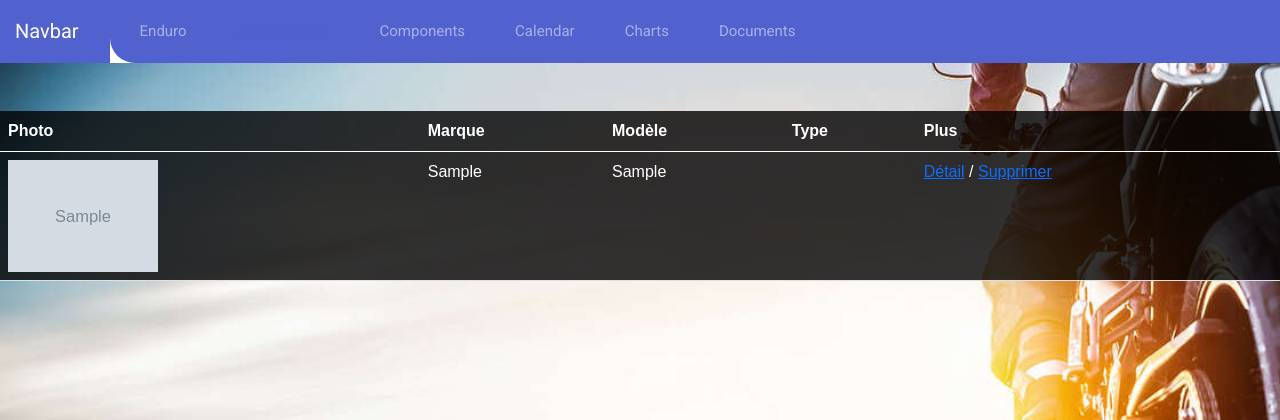
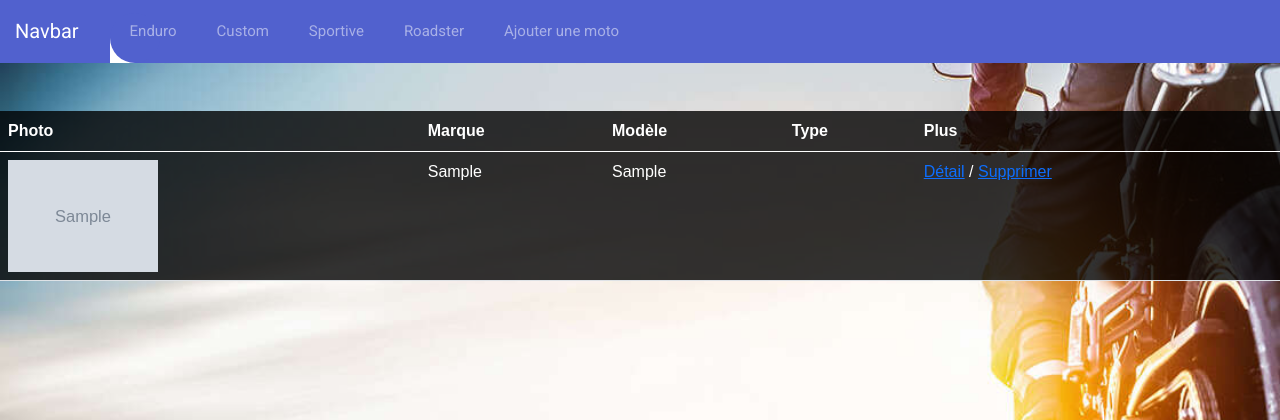
Before and after one commit to Seb-HB/exam-POO-fouvetS-bastien, a PHP site: page / in a window 1280 px wide. Shown: the top 420 px of the page. Run offline with PHP 8.4, Linux system fonts and the light colour scheme; the visitor is signed in with stand-in values (Sample User, id 1); tables that the repository leaves empty or names only in its code hold one stand-in row (values such as "Sample post"); grey boxes marked "Sample" are stand-in pictures; some libraries are stand-ins or nearby versions; some web fonts are replaced.

Commit message:
final commit

```diff
--- a/controllers/MotoController.php
+++ b/controllers/MotoController.php
@@ -23,6 +23,53 @@ class MotoController{
         require 'layouts/accueil-moto.php';
     }
 
+    function deleteOneMoto($id){
+        var_dump($id, 'ici');
+        $this->motoManager->delete($id);
+       header('Location:index.php');
+    }
+
+    function addOneMoto(){
+
+        if ($_SERVER['REQUEST_METHOD'] == 'POST'){
+            var_dump($_POST);
+            $errors=[];
+            $types=['Enduro', 'Custom', 'Sportive', 'Roadster'];
+            if (!isset($_POST['marque'])|| $_POST['marque']==''){
+                $errors[]='Champ marque invalide';
+            }
+            if (!isset($_POST['model'])|| $_POST['model']==''){
+                $errors[]='Champ modèle invalide';
+            }
+            if (!isset($_POST['description'])|| $_POST['description']==''){
+                $errors[]='Champ description invalide';
+            }
+            if (!isset($_POST['type'])|| $_POST['type']==''){
+                $errors[]='Champ marque invalide';
+            }
+            if(!in_array($_POST['type'], $types)){
+                $errors[]='Type non reconnu';
+            }
+
+            if(!isset($_POST['img'])|| $_POST['img']==''){
+                $img=null;
+            }else{
+                $img=$_POST['img'];
+            }
+
+            if (count($errors)==0){
+                $moto=new Moto ($_POST['marque'], $_POST['model'],$_POST['type'], $_POST['description'], $img);
+                $this->motoManager->insert($moto);
+                header('Location:index.php');
+            }else{
+                require 'layouts/form-add.php';
+            }
+        }else{
+            require 'layouts/form-add.php';
+        }
+
+    }
+
 }
 
 ?>
--- a/index.php
+++ b/index.php
@@ -5,12 +5,11 @@
     if (isset($_SESSION['utilisateur'])){
         $controller= new MotoController;
         if (isset($_GET['del'])){
-
+            $controller->deleteOneMoto($_GET['del']);
         }elseif (isset($_GET['detail'])){
             $controller->getDetail($_GET['detail']);
-
         }elseif (isset($_GET['add'])){
-
+            $controller->addOneMoto();
         }elseif (isset($_GET['type'])){
             $controller-> motoByType($_GET['type']);
         }else{
--- a/layouts/accueil-moto.php
+++ b/layouts/accueil-moto.php
@@ -1,9 +1,11 @@
 <?php
     require 'layouts/partials/head.php';
     require 'layouts/partials/header.php';
+    require 'layouts/partials/display-errors.php';
  ?>
+
 <div class="displayInfos">
-    <table class="table .table-striped table-hover">
+    <table class="table .table-striped">
     <thead>
         <tr>
         <th scope="col">Photo</th>
--- a/layouts/partials/head.php
+++ b/layouts/partials/head.php
@@ -4,6 +4,7 @@
     <meta charset="UTF-8">
     <meta http-equiv="X-UA-Compatible" content="IE=edge">
     <meta name="viewport" content="width=device-width, initial-scale=1.0">
+    <link rel="stylesheet" href="https://use.fontawesome.com/releases/v5.3.1/css/all.css" integrity="sha384-mzrmE5qonljUremFsqc01SB46JvROS7bZs3IO2EmfFsd15uHvIt+Y8vEf7N7fWAU" crossorigin="anonymous">
     <link rel="stylesheet" href="css/bootstrap.min.css">
     <link rel="stylesheet" href="css/style.css">
     <title>Document</title>
--- a/layouts/partials/header.php
+++ b/layouts/partials/header.php
@@ -9,32 +9,21 @@
             <ul class="navbar-nav ml-auto">
                 <div class="hori-selector"><div class="left"></div><div class="right"></div></div>
                 <li class="nav-item">
-                    <a class="nav-link" href="javascript:void(0);"><i class="fas fa-tachometer-alt"></i>Enduro</a>
-                </li>
-                <li class="nav-item active">
-                    <a class="nav-link" href="javascript:void(0);"><i class="far fa-address-book"></i>Address Book</a>
+                    <a class="nav-link" href="index.php?type=Enduro"></i>Enduro</a>
                 </li>
                 <li class="nav-item">
-                    <a class="nav-link" href="javascript:void(0);"><i class="far fa-clone"></i>Components</a>
+                    <a class="nav-link" href="index.php?type=Custom">Custom</a>
                 </li>
                 <li class="nav-item">
-                    <a class="nav-link" href="javascript:void(0);"><i class="far fa-calendar-alt"></i>Calendar</a>
+                    <a class="nav-link" href="index.php?type=Sportive">Sportive</a>
                 </li>
                 <li class="nav-item">
-                    <a class="nav-link" href="javascript:void(0);"><i class="far fa-chart-bar"></i>Charts</a>
+                    <a class="nav-link" href="index.php?type=Roadster">Roadster</a>
                 </li>
                 <li class="nav-item">
-                    <a class="nav-link" href="javascript:void(0);"><i class="far fa-copy"></i>Documents</a>
+                    <a class="nav-link" href="index.php?add=1">Ajouter une moto</a>
                 </li>
             </ul>
         </div>
     </nav>
-    <div id="displayMessages">
-        <?php
-            if (isset ($_SESSION['message'])) {
-                $txtColor=($_SESSION['message']['error'] == '0')? 'text-success': 'text-danger';
-                echo('<p'.$txtColor.'>'.$_SESSION['message']['txt'].'</p>');
-            }
-        ?>
-    </div>
 </header>
--- a/models/Moto.php
+++ b/models/Moto.php
@@ -7,7 +7,7 @@ class Moto{
     private $img;
     private $description;
 
-    public function __construct($marque, $model, $type, $img, $description, $id=null){
+    public function __construct($marque, $model, $type, $description, $img =null,$id=null){
         $this->marque = $marque;
         $this->model = $model;
         $this->type = $type;
--- a/models/managers/MotoManager.php
+++ b/models/managers/MotoManager.php
@@ -13,7 +13,7 @@ class MotoManager extends Database implements Crud{
             $motos=$request->fetchAll();
 
             foreach($motos as $moto) {
-                $motoTab[]=new moto($moto['marque'], $moto['model'], $moto['type'], $moto['img'], $moto['description'], $moto['id']);
+                $motoTab[]=new moto($moto['marque'], $moto['model'], $moto['type'],  $moto['description'], $moto['img'], $moto['id']);
             }
         } catch (PDOException $e) {
             $this->setMessage('erreur BDD :'.$e->getMessage(),1);
@@ -33,7 +33,7 @@ class MotoManager extends Database implements Crud{
             $moto=$request->fetch();
 
             if (count($moto)>0){
-                $theMoto=new moto($moto['marque'], $moto['model'], $moto['type'], $moto['img'], $moto['description'], $moto['id']);
+                $theMoto=new moto($moto['marque'], $moto['model'], $moto['type'],  $moto['description'], $moto['img'], $moto['id']);
             }
         } catch (PDOException $e) {
             $this->setMessage('erreur BDD :'.$e->getMessage(),1);
@@ -53,7 +53,7 @@ class MotoManager extends Database implements Crud{
             $motos=$request->fetchAll();
 
             foreach($motos as $moto) {
-                $motoTab[]=new moto($moto['marque'], $moto['model'], $moto['type'], $moto['img'], $moto['description'], $moto['id']);
+                $motoTab[]=new moto($moto['marque'], $moto['model'], $moto['type'],  $moto['description'], $moto['img'], $moto['id']);
             }
         } catch (PDOException $e) {
             $this->setMessage('erreur BDD :'.$e->getMessage(),1);
@@ -95,18 +95,21 @@ class MotoManager extends Database implements Crud{
 	 * @return mixed
 	 */
 	function insert($moto) {
+        var_dump($moto);
         try {
-            $request=$this->bdd->prepare('INSERT INTO motos (marque, model, type, img, description) VALUES (:marque, :model, :type, :img, :description)');
+            $request=$this->bdd->prepare('INSERT INTO motos (marque, model, type,  description, img) VALUES (:marque, :model, :type, :description , :img)');
             $request->execute([
                 'marque' => $moto->getMarque(),
                 'model' => $moto->getModel(),
                 'type'=>$moto->getType(),
-                'img' => $moto->getImg(),
-                'description' => $moto->getDescription()
+                'description' => $moto->getDescription(),
+                'img' => $moto->getImg()
             ]);
             $this->setMessage('Ajout  de la moto réussie', 0);
         } catch (PDOException $e) {
             $this->setMessage('Echec de l\'Ajout: '.$e->getMessage(),1);
+            var_dump($e);
+            die();
         }
 	}
 
```
Also changed, not shown: layouts/form-add.php (added, +68 -0 lines), layouts/partials/display-errors.php (added).
